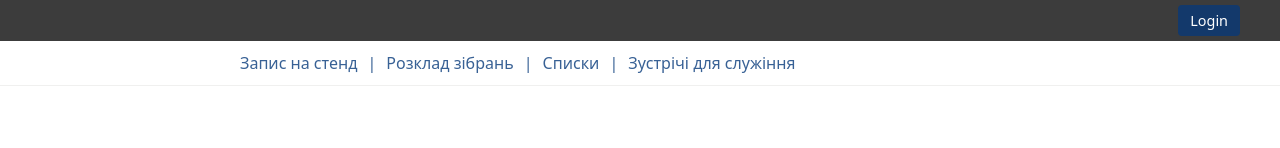
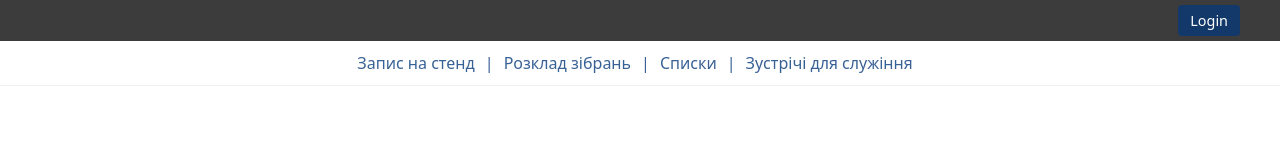
Before and after one commit to geniasheiko/schedules, a React (Vite) app: page /#/meetings in a window 1280 px wide. Shown: the top 148 px of the page. Built offline with nearby package versions, Linux system fonts and the light colour scheme.

Commit message:
Fix: styles for menu, mobile styles.

```diff
--- a/src/Components/Menu/Menu.module.css
+++ b/src/Components/Menu/Menu.module.css
@@ -3,9 +3,13 @@
     flex-wrap: wrap;
     padding: 10px 0;
     background: #fff;
+    margin: auto;
+    width: 100%;
+}
+
+.menuWrap {
     max-width: 800px;
     margin: auto;
-    width: 100%;
 }
 
 .link {
--- a/src/pages/MeetingsPage/MeetingsPage.module.css
+++ b/src/pages/MeetingsPage/MeetingsPage.module.css
@@ -245,10 +245,6 @@ h2 {
         padding: 0 10px;
     }
 
-    .weeksItem {
-        width: calc(100% - 20px);
-    }
-
     .headerTitle {
         flex-direction: column;
     }
```
